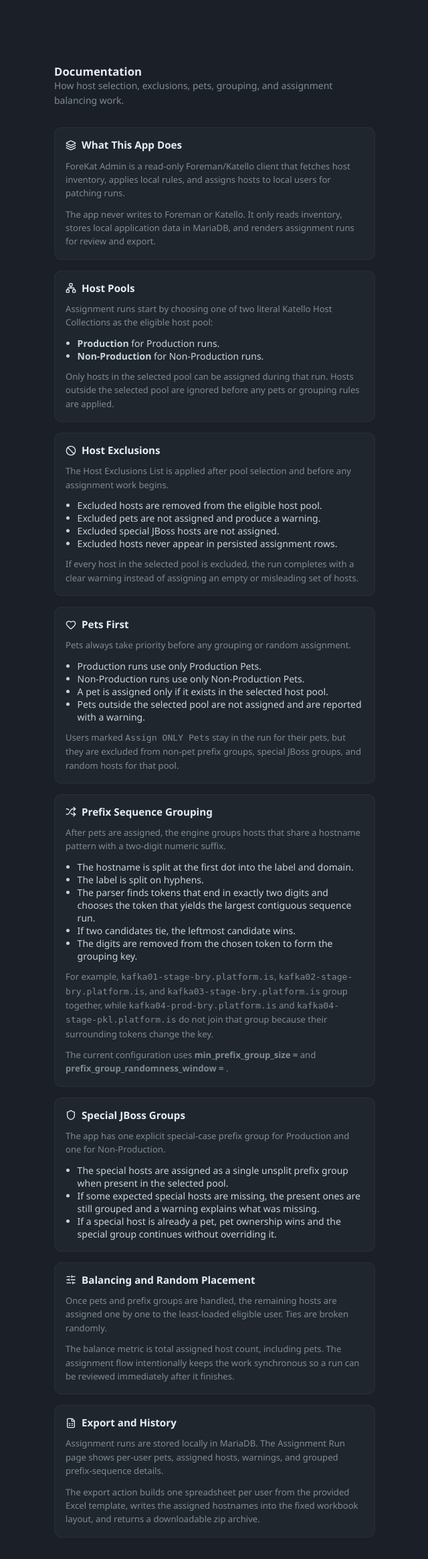
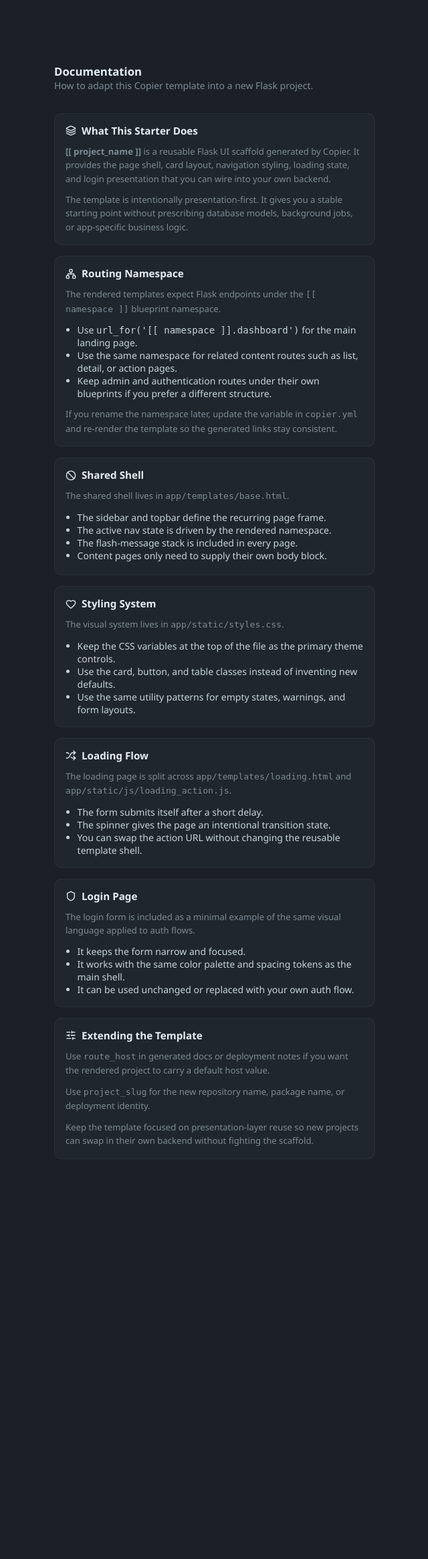
Before and after one commit to avatar333/copier-template, a Python web app: template app/templates/documentation.html in a window 1280 px wide. Shown: the whole page at 67% size, without its empty margins (319-959 px from the left). After the commit the page ends 1731 px from the top, so only its background shows below. Run offline with Jinja, Linux system fonts and the light colour scheme; the template is opened without the code that fills it, so the values that code supplies are empty.

Commit message:
'copier' configuration put in place: 20260611_08h57

```diff
--- a/app/templates/base.html
+++ b/app/templates/base.html
@@ -3,47 +3,46 @@
   <head>
     <meta charset="utf-8">
     <meta name="viewport" content="width=device-width, initial-scale=1">
-    <title>ForeKat Admin</title>
+    <title>[[ project_name ]]</title>
     <link rel="stylesheet" href="{{ url_for('static', filename='styles.css') }}">
     <script src="https://unpkg.com/lucide@latest"></script>
-    <script defer src="{{ url_for('static', filename='js/user_form_pets.js') }}"></script>
   </head>
   <body>
     {% if current_user.is_authenticated %}
       <div class="app-shell">
         <aside class="sidebar">
-          <a class="brand" href="{{ url_for('main.dashboard') }}">
+          <a class="brand" href="{{ url_for('[[ namespace ]].dashboard') }}">
             <span class="brand-mark"><i data-lucide="server-cog"></i></span>
             <span>
-              <strong>ForeKat Patching Adminstration</strong>
-              <small>Foreman / Katello</small>
+              <strong>[[ project_name ]]</strong>
+              <small>[[ project_slug ]]</small>
             </span>
           </a>
 
-          <p class="sidebar-blurb">Automated assignment of hosts to users, for scheduled patching</p>
+          <p class="sidebar-blurb">Reusable Flask UI starter for <strong>[[ route_host ]]</strong>.</p>
 
           <nav class="site-nav" aria-label="Primary navigation">
-            <a class="mode-tile {{ 'active' if request.endpoint == 'main.dashboard' else '' }}" href="{{ url_for('main.dashboard') }}">
+            <a class="mode-tile {{ 'active' if request.endpoint == '[[ namespace ]].dashboard' else '' }}" href="{{ url_for('[[ namespace ]].dashboard') }}">
               <i data-lucide="layout-dashboard"></i>
               <span>Dashboard</span>
             </a>
-            <a class="mode-tile {{ 'active' if request.endpoint == 'main.hosts' else '' }}" href="{{ url_for('main.hosts') }}">
+            <a class="mode-tile {{ 'active' if request.endpoint == '[[ namespace ]].hosts' else '' }}" href="{{ url_for('[[ namespace ]].hosts') }}">
               <i data-lucide="server"></i>
               <span>Available Hosts</span>
             </a>
-            <a class="mode-tile {{ 'active' if request.endpoint == 'main.pets' else '' }}" href="{{ url_for('main.pets') }}">
+            <a class="mode-tile {{ 'active' if request.endpoint == '[[ namespace ]].pets' else '' }}" href="{{ url_for('[[ namespace ]].pets') }}">
               <i data-lucide="star"></i>
               <span>Pets</span>
             </a>
-            <a class="mode-tile {{ 'active' if request.endpoint in ['main.latest_assignment', 'main.view_assignment'] else '' }}" href="{{ url_for('main.latest_assignment') }}">
+            <a class="mode-tile {{ 'active' if request.endpoint in ['[[ namespace ]].latest_assignment', '[[ namespace ]].view_assignment'] else '' }}" href="{{ url_for('[[ namespace ]].latest_assignment') }}">
               <i data-lucide="list-checks"></i>
               <span>Latest Assignment</span>
             </a>
-            <a class="mode-tile {{ 'active' if request.endpoint == 'main.forekat_test' else '' }}" href="{{ url_for('main.forekat_test') }}">
+            <a class="mode-tile {{ 'active' if request.endpoint == '[[ namespace ]].forekat_test' else '' }}" href="{{ url_for('[[ namespace ]].forekat_test') }}">
               <i data-lucide="activity"></i>
-              <span>ForeKat Test</span>
+              <span>Template Test</span>
             </a>
-            <a class="mode-tile {{ 'active' if request.endpoint == 'main.documentation' else '' }}" href="{{ url_for('main.documentation') }}">
+            <a class="mode-tile {{ 'active' if request.endpoint == '[[ namespace ]].documentation' else '' }}" href="{{ url_for('[[ namespace ]].documentation') }}">
               <i data-lucide="book-open"></i>
               <span>Documentation</span>
             </a>
@@ -81,7 +80,7 @@
           <header class="topbar">
             <div class="breadcrumb">
               <i data-lucide="boxes"></i>
-              <span>ForeKat</span>
+              <span>[[ project_name ]]</span>
               <i data-lucide="chevron-right"></i>
               <strong>{% block page_title %}Dashboard{% endblock %}</strong>
             </div>
--- a/app/templates/documentation.html
+++ b/app/templates/documentation.html
@@ -7,86 +7,76 @@
   <div class="section-header">
     <div>
       <h2>Documentation</h2>
-      <p class="muted">How host selection, exclusions, pets, grouping, and assignment balancing work.</p>
+      <p class="muted">How to adapt this Copier template into a new Flask project.</p>
     </div>
   </div>
 
   <div class="content-stack">
     <article class="action-card">
-      <h3><i data-lucide="layers-3"></i> What This App Does</h3>
-      <p>ForeKat Admin is a read-only Foreman/Katello client that fetches host inventory, applies local rules, and assigns hosts to local users for patching runs.</p>
-      <p>The app never writes to Foreman or Katello. It only reads inventory, stores local application data in MariaDB, and renders assignment runs for review and export.</p>
+      <h3><i data-lucide="layers-3"></i> What This Starter Does</h3>
+      <p><strong>[[ project_name ]]</strong> is a reusable Flask UI scaffold generated by Copier. It provides the page shell, card layout, navigation styling, loading state, and login presentation that you can wire into your own backend.</p>
+      <p>The template is intentionally presentation-first. It gives you a stable starting point without prescribing database models, background jobs, or app-specific business logic.</p>
     </article>
 
     <article class="action-card">
-      <h3><i data-lucide="network"></i> Host Pools</h3>
-      <p>Assignment runs start by choosing one of two literal Katello Host Collections as the eligible host pool:</p>
+      <h3><i data-lucide="network"></i> Routing Namespace</h3>
+      <p>The rendered templates expect Flask endpoints under the <code>[[ namespace ]]</code> blueprint namespace.</p>
       <ul class="plain-list">
-        <li><strong>Production</strong> for Production runs.</li>
-        <li><strong>Non-Production</strong> for Non-Production runs.</li>
+        <li>Use <code>url_for('[[ namespace ]].dashboard')</code> for the main landing page.</li>
+        <li>Use the same namespace for related content routes such as list, detail, or action pages.</li>
+        <li>Keep admin and authentication routes under their own blueprints if you prefer a different structure.</li>
       </ul>
-      <p>Only hosts in the selected pool can be assigned during that run. Hosts outside the selected pool are ignored before any pets or grouping rules are applied.</p>
+      <p>If you rename the namespace later, update the variable in <code>copier.yml</code> and re-render the template so the generated links stay consistent.</p>
     </article>
 
     <article class="action-card">
-      <h3><i data-lucide="ban"></i> Host Exclusions</h3>
-      <p>The Host Exclusions List is applied after pool selection and before any assignment work begins.</p>
+      <h3><i data-lucide="ban"></i> Shared Shell</h3>
+      <p>The shared shell lives in <code>app/templates/base.html</code>.</p>
       <ul class="plain-list">
-        <li>Excluded hosts are removed from the eligible host pool.</li>
-        <li>Excluded pets are not assigned and produce a warning.</li>
-        <li>Excluded special JBoss hosts are not assigned.</li>
-        <li>Excluded hosts never appear in persisted assignment rows.</li>
-      </ul>
-      <p>If every host in the selected pool is excluded, the run completes with a clear warning instead of assigning an empty or misleading set of hosts.</p>
-    </article>
-
-    <article class="action-card">
-      <h3><i data-lucide="heart"></i> Pets First</h3>
-      <p>Pets always take priority before any grouping or random assignment.</p>
-      <ul class="plain-list">
-        <li>Production runs use only Production Pets.</li>
-        <li>Non-Production runs use only Non-Production Pets.</li>
-        <li>A pet is assigned only if it exists in the selected host pool.</li>
-        <li>Pets outside the selected pool are not assigned and are reported with a warning.</li>
-      </ul>
-      <p>Users marked <code>Assign ONLY Pets</code> stay in the run for their pets, but they are excluded from non-pet prefix groups, special JBoss groups, and random hosts for that pool.</p>
-    </article>
-
-    <article class="action-card">
-      <h3><i data-lucide="shuffle"></i> Prefix Sequence Grouping</h3>
-      <p>After pets are assigned, the engine groups hosts that share a hostname pattern with a two-digit numeric suffix.</p>
-      <ul class="plain-list">
-        <li>The hostname is split at the first dot into the label and domain.</li>
-        <li>The label is split on hyphens.</li>
-        <li>The parser finds tokens that end in exactly two digits and chooses the token that yields the largest contiguous sequence run.</li>
-        <li>If two candidates tie, the leftmost candidate wins.</li>
-        <li>The digits are removed from the chosen token to form the grouping key.</li>
-      </ul>
-      <p>For example, <code>kafka01-stage-bry.platform.is</code>, <code>kafka02-stage-bry.platform.is</code>, and <code>kafka03-stage-bry.platform.is</code> group together, while <code>kafka04-prod-bry.platform.is</code> and <code>kafka04-stage-pkl.platform.is</code> do not join that group because their surrounding tokens change the key.</p>
-      <p>The current configuration uses <strong>min_prefix_group_size = {{ assignment_config.min_prefix_group_size }}</strong> and <strong>prefix_group_randomness_window = {{ assignment_config.prefix_group_randomness_window }}</strong>.</p>
-    </article>
-
-    <article class="action-card">
-      <h3><i data-lucide="shield"></i> Special JBoss Groups</h3>
-      <p>The app has one explicit special-case prefix group for Production and one for Non-Production.</p>
-      <ul class="plain-list">
-        <li>The special hosts are assigned as a single unsplit prefix group when present in the selected pool.</li>
-        <li>If some expected special hosts are missing, the present ones are still grouped and a warning explains what was missing.</li>
-        <li>If a special host is already a pet, pet ownership wins and the special group continues without overriding it.</li>
+        <li>The sidebar and topbar define the recurring page frame.</li>
+        <li>The active nav state is driven by the rendered namespace.</li>
+        <li>The flash-message stack is included in every page.</li>
+        <li>Content pages only need to supply their own body block.</li>
       </ul>
     </article>
 
     <article class="action-card">
-      <h3><i data-lucide="sliders-horizontal"></i> Balancing and Random Placement</h3>
-      <p>Once pets and prefix groups are handled, the remaining hosts are assigned one by one to the least-loaded eligible user. Ties are broken randomly.</p>
-      <p>The balance metric is total assigned host count, including pets. The assignment flow intentionally keeps the work synchronous so a run can be reviewed immediately after it finishes.</p>
+      <h3><i data-lucide="heart"></i> Styling System</h3>
+      <p>The visual system lives in <code>app/static/styles.css</code>.</p>
+      <ul class="plain-list">
+        <li>Keep the CSS variables at the top of the file as the primary theme controls.</li>
+        <li>Use the card, button, and table classes instead of inventing new defaults.</li>
+        <li>Use the same utility patterns for empty states, warnings, and form layouts.</li>
+      </ul>
     </article>
 
     <article class="action-card">
-      <h3><i data-lucide="file-spreadsheet"></i> Export and History</h3>
-      <p>Assignment runs are stored locally in MariaDB. The Assignment Run page shows per-user pets, assigned hosts, warnings, and grouped prefix-sequence details.</p>
-      <p>The export action builds one spreadsheet per user from the provided Excel template, writes the assigned hostnames into the fixed workbook layout, and returns a downloadable zip archive.</p>
+      <h3><i data-lucide="shuffle"></i> Loading Flow</h3>
+      <p>The loading page is split across <code>app/templates/loading.html</code> and <code>app/static/js/loading_action.js</code>.</p>
+      <ul class="plain-list">
+        <li>The form submits itself after a short delay.</li>
+        <li>The spinner gives the page an intentional transition state.</li>
+        <li>You can swap the action URL without changing the reusable template shell.</li>
+      </ul>
     </article>
+
+    <article class="action-card">
+      <h3><i data-lucide="shield"></i> Login Page</h3>
+      <p>The login form is included as a minimal example of the same visual language applied to auth flows.</p>
+      <ul class="plain-list">
+        <li>It keeps the form narrow and focused.</li>
+        <li>It works with the same color palette and spacing tokens as the main shell.</li>
+        <li>It can be used unchanged or replaced with your own auth flow.</li>
+      </ul>
+    </article>
+
+    <article class="action-card">
+      <h3><i data-lucide="sliders-horizontal"></i> Extending the Template</h3>
+      <p>Use <code>route_host</code> in generated docs or deployment notes if you want the rendered project to carry a default host value.</p>
+      <p>Use <code>project_slug</code> for the new repository name, package name, or deployment identity.</p>
+      <p>Keep the template focused on presentation-layer reuse so new projects can swap in their own backend without fighting the scaffold.</p>
+    </article>
+
   </div>
 </section>
 {% endblock %}
```
Also changed, not shown: CONTEXT.md (+6 -7 lines), app/templates/dashboard.html (+15 -15 lines), copier.yml (+21 -4 lines), README.md.
